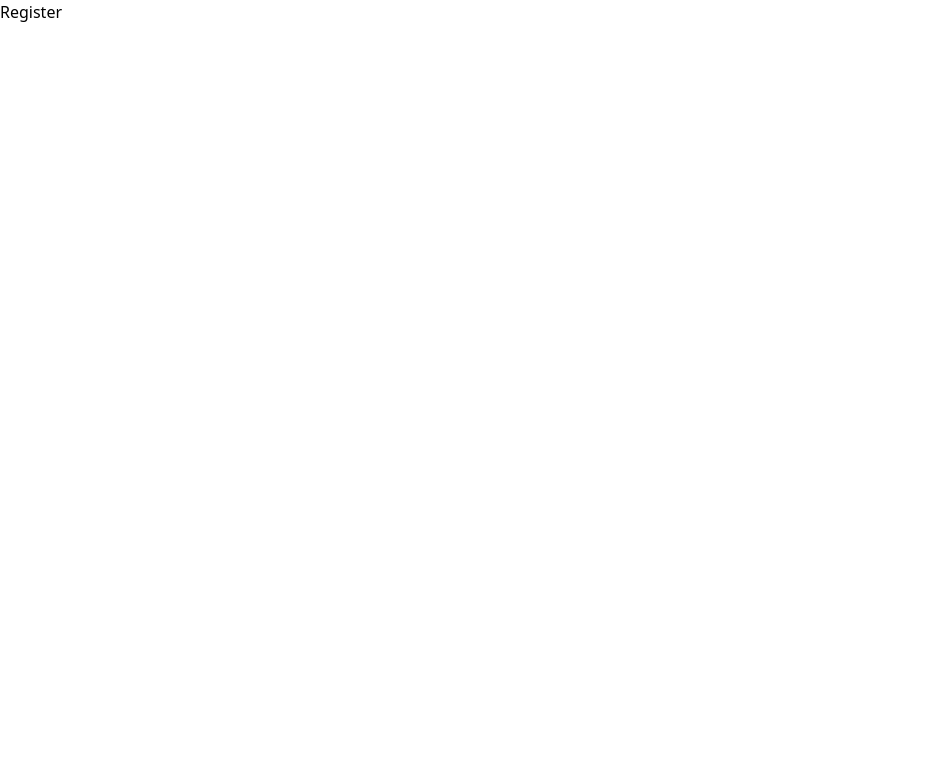
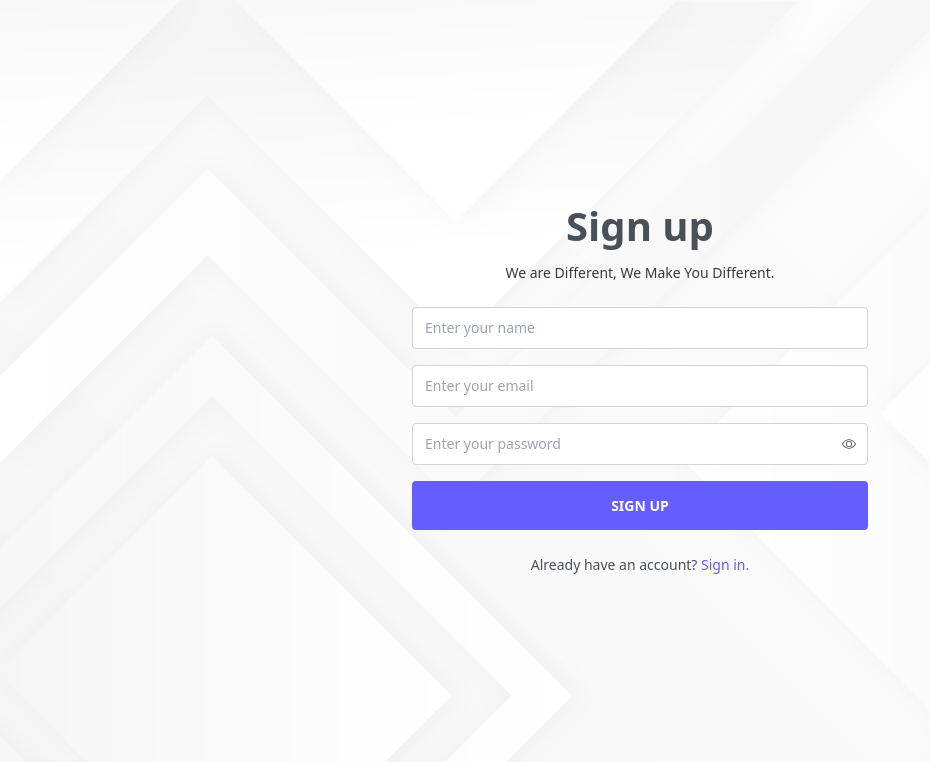
Before and after one commit to nhannguyen345/UIChatWebTest, a React app: page /register in a window 1280 px wide. Shown: the top 762 px of the page, without its empty margins (0-930 px from the left). Built offline with nearby package versions, Linux system fonts and the light colour scheme; the HTML template or start-up script is replaced by a standard one.

Commit message:
design login/register page

```diff
--- a/package.json
+++ b/package.json
@@ -10,13 +10,16 @@
     "preview": "vite preview"
   },
   "dependencies": {
+    "@hookform/resolvers": "^3.9.0",
     "@material-tailwind/react": "^2.1.9",
     "@reduxjs/toolkit": "^2.2.5",
     "emoji-picker-react": "^4.11.1",
     "react": "^18.3.1",
     "react-dom": "^18.3.1",
+    "react-hook-form": "^7.53.0",
     "react-icons": "^5.2.1",
-    "react-redux": "^9.1.2"
+    "react-redux": "^9.1.2",
+    "yup": "^1.4.0"
   },
   "devDependencies": {
     "@types/react": "^18.3.3",
--- a/src/App.jsx
+++ b/src/App.jsx
@@ -4,6 +4,7 @@ import Dashboard from "./pages/Dashboard";
 import Login from "./pages/Login";
 import Register from "./pages/Register";
 import NoPage from "./pages/NoPage";
+import ResetPassword from "./pages/ResetPassword";
 function App() {
   return (
     <BrowserRouter>
@@ -11,6 +12,7 @@ function App() {
         <Route path="/login" element={<Login />} />
         <Route path="/register" element={<Register />} />
         <Route path="/dashboard" element={<Dashboard />} />
+        <Route path="/reset-password" element={<ResetPassword />} />
         <Route path="*" element={<NoPage />} />
       </Routes>
     </BrowserRouter>
--- a/src/index.css
+++ b/src/index.css
@@ -46,3 +46,7 @@
 .shadow-custom {
   box-shadow: 0 0 0 0.5rem #fff;
 }
+
+::-ms-reveal {
+  display: none;
+}
--- a/src/pages/Login.jsx
+++ b/src/pages/Login.jsx
@@ -1,6 +1,31 @@
-import React from "react";
+import React, { useState } from "react";
 import BackgroundImage from "../assets/6764486_3433814.jpg";
+import { useForm } from "react-hook-form";
+import { yupResolver } from "@hookform/resolvers/yup";
+import { loginSchema } from "../schemas/validationSchema";
+import { BsEye } from "react-icons/bs";
+import { BsEyeSlash } from "react-icons/bs";
 const Login = () => {
+  const {
+    register,
+    handleSubmit,
+    formState: { errors },
+    reset,
+  } = useForm({
+    resolver: yupResolver(loginSchema),
+  });
+
+  const onSubmitHandler = (data) => {
+    console.log({ data });
+    reset();
+  };
+
+  const [showPassword, setShowPassword] = useState(false);
+
+  const togglePasswordVisibility = () => {
+    setShowPassword(!showPassword);
+  };
+
   return (
     <div
       className="h-screen w-screen bg-cover flex flex-col justify-center items-center text-center"
@@ -12,6 +37,69 @@ const Login = () => {
       <p className="text-[#343a40] mb-6 text-[14px]">
         We are Different, We Make You Different.
       </p>
+
+      {/* Biểu mẫu */}
+      <form
+        className="mb-6 min-w-[360px] text-[14px] text-[#495057]"
+        onSubmit={handleSubmit(onSubmitHandler)}
+      >
+        {/* email field */}
+        <input
+          className="w-full h-[42px] py-[6px] px-[12px] mb-4 leading-[1.5] border border-[#ced4da] rounded bg-[#fff] outline-none"
+          type="text"
+          placeholder="Enter your email"
+        />
+
+        {/* password field */}
+        <div className="relative mb-4">
+          <input
+            className="w-full h-[42px] py-[6px] px-[12px] leading-[1.5] border border-[#ced4da] rounded bg-[#fff] outline-none"
+            type={showPassword ? "text" : "password"}
+            placeholder="Enter your password"
+          />
+          <button
+            type="button"
+            onClick={togglePasswordVisibility}
+            className="absolute inset-y-0 right-0 flex items-center px-3"
+          >
+            {showPassword ? <BsEyeSlash /> : <BsEye />}
+          </button>
+        </div>
+
+        {/* remember password */}
+        <div className="w-full flex justify-between items-center mb-4">
+          <label className="flex items-center">
+            <input
+              type="checkbox"
+              className="outline-none w-[16px] h-[20px] checked:accent-[#665dfe]"
+            />
+            <span className="ml-2 cursor-pointer text-[14px] text-[#adb5bd] hover:text-[#495057] font-medium">
+              Remember me
+            </span>
+          </label>
+
+          <a
+            className="text-[14px] text-[#665def] hover:text-[#4237fe] no-underline font-medium"
+            href=""
+          >
+            Reset password
+          </a>
+        </div>
+
+        <button className="w-full text-[14px] text-[#fff] bg-[#665dfe] hover:bg-[#4237fe] leading-[1.5] font-semibold py-[14px] px-9 mb-6 outline-none rounded">
+          SIGN IN
+        </button>
+
+        <p className="text-[14px]">
+          Don't have an account?{" "}
+          <a
+            className="text-[14px] text-[#665def] hover:text-[#4237fe] no-underline font-medium"
+            href=""
+          >
+            Sign up.
+          </a>
+        </p>
+      </form>
     </div>
   );
 };
--- a/src/pages/Register.jsx
+++ b/src/pages/Register.jsx
@@ -1,7 +1,95 @@
-import React from "react";
+import React, { useState } from "react";
+import BackgroundImage from "../assets/6764486_3433814.jpg";
+import { useForm } from "react-hook-form";
+import { yupResolver } from "@hookform/resolvers/yup";
+import { loginSchema } from "../schemas/validationSchema";
+import { BsEye } from "react-icons/bs";
+import { BsEyeSlash } from "react-icons/bs";
 
 const Register = () => {
-  return <div>Register</div>;
+  const {
+    register,
+    handleSubmit,
+    formState: { errors },
+    reset,
+  } = useForm({
+    resolver: yupResolver(loginSchema),
+  });
+
+  const onSubmitHandler = (data) => {
+    console.log({ data });
+    reset();
+  };
+
+  const [showPassword, setShowPassword] = useState(false);
+
+  const togglePasswordVisibility = () => {
+    setShowPassword(!showPassword);
+  };
+
+  return (
+    <div
+      className="h-screen w-screen bg-cover flex flex-col justify-center items-center text-center"
+      style={{ backgroundImage: `url(${BackgroundImage})` }}
+    >
+      <h1 className="font-bold text-[40px] text-[#495057] mb-3 leading-[1.2]">
+        Sign up
+      </h1>
+      <p className="text-[#343a40] mb-6 text-[14px]">
+        We are Different, We Make You Different.
+      </p>
+
+      {/* Biểu mẫu */}
+      <form
+        className="mb-6 min-w-[360px] text-[14px] text-[#495057]"
+        onSubmit={handleSubmit(onSubmitHandler)}
+      >
+        {/* username field */}
+        <input
+          className="w-full h-[42px] py-[6px] px-[12px] mb-4 leading-[1.5] border border-[#ced4da] rounded bg-[#fff] outline-none"
+          type="text"
+          placeholder="Enter your name"
+        />
+
+        {/* email field */}
+        <input
+          className="w-full h-[42px] py-[6px] px-[12px] mb-4 leading-[1.5] border border-[#ced4da] rounded bg-[#fff] outline-none"
+          type="text"
+          placeholder="Enter your email"
+        />
+
+        {/* password field */}
+        <div className="relative mb-4">
+          <input
+            className="w-full h-[42px] py-[6px] px-[12px] leading-[1.5] border border-[#ced4da] rounded bg-[#fff] outline-none"
+            type={showPassword ? "text" : "password"}
+            placeholder="Enter your password"
+          />
+          <button
+            type="button"
+            onClick={togglePasswordVisibility}
+            className="absolute inset-y-0 right-0 flex items-center px-3"
+          >
+            {showPassword ? <BsEyeSlash /> : <BsEye />}
+          </button>
+        </div>
+
+        <button className="w-full text-[14px] text-[#fff] bg-[#665dfe] hover:bg-[#4237fe] leading-[1.5] font-semibold py-[14px] px-9 mb-6 outline-none rounded">
+          SIGN UP
+        </button>
+
+        <p className="text-[14px]">
+          Already have an account?{" "}
+          <a
+            className="text-[14px] text-[#665def] hover:text-[#4237fe] no-underline font-medium"
+            href=""
+          >
+            Sign in.
+          </a>
+        </p>
+      </form>
+    </div>
+  );
 };
 
 export default Register;
--- /dev/null
+++ b/src/pages/ResetPassword.jsx
@@ -0,0 +1,7 @@
+import React from "react";
+
+const ResetPassword = () => {
+  return <div>ResetPassword</div>;
+};
+
+export default ResetPassword;
--- /dev/null
+++ b/src/schemas/validationSchema.js
@@ -0,0 +1,18 @@
+import * as yup from "yup";
+
+// Schema for Register form
+export const registerSchema = yup.object().shape({
+  username: yup.string().required("Name is required"),
+  email: yup.string().email("Invalid email").required("Email is required"),
+  password: yup
+    .string()
+    .min(6, "Password must be at least 6 characters")
+    .max(32, "The maximum length of the password is 32 characters.")
+    .required("Password is required"),
+});
+
+// Schema for Login form
+export const loginSchema = yup.object().shape({
+  email: yup.string().email("Invalid email").required("Email is required"),
+  password: yup.string().required("Password is required"),
+});
```
Also changed, not shown: 1 other file (tests, documents, lock files or other folders).
